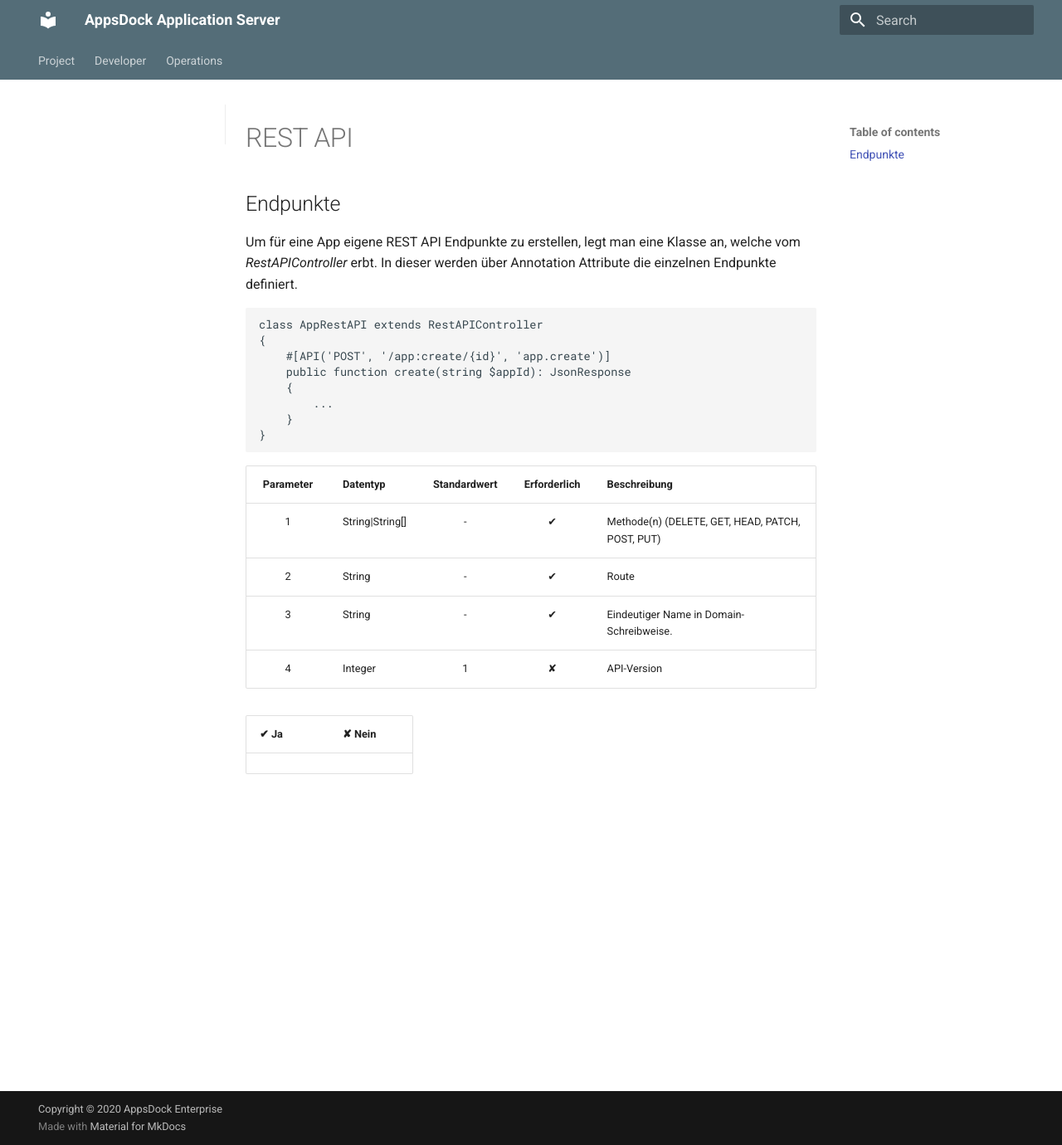
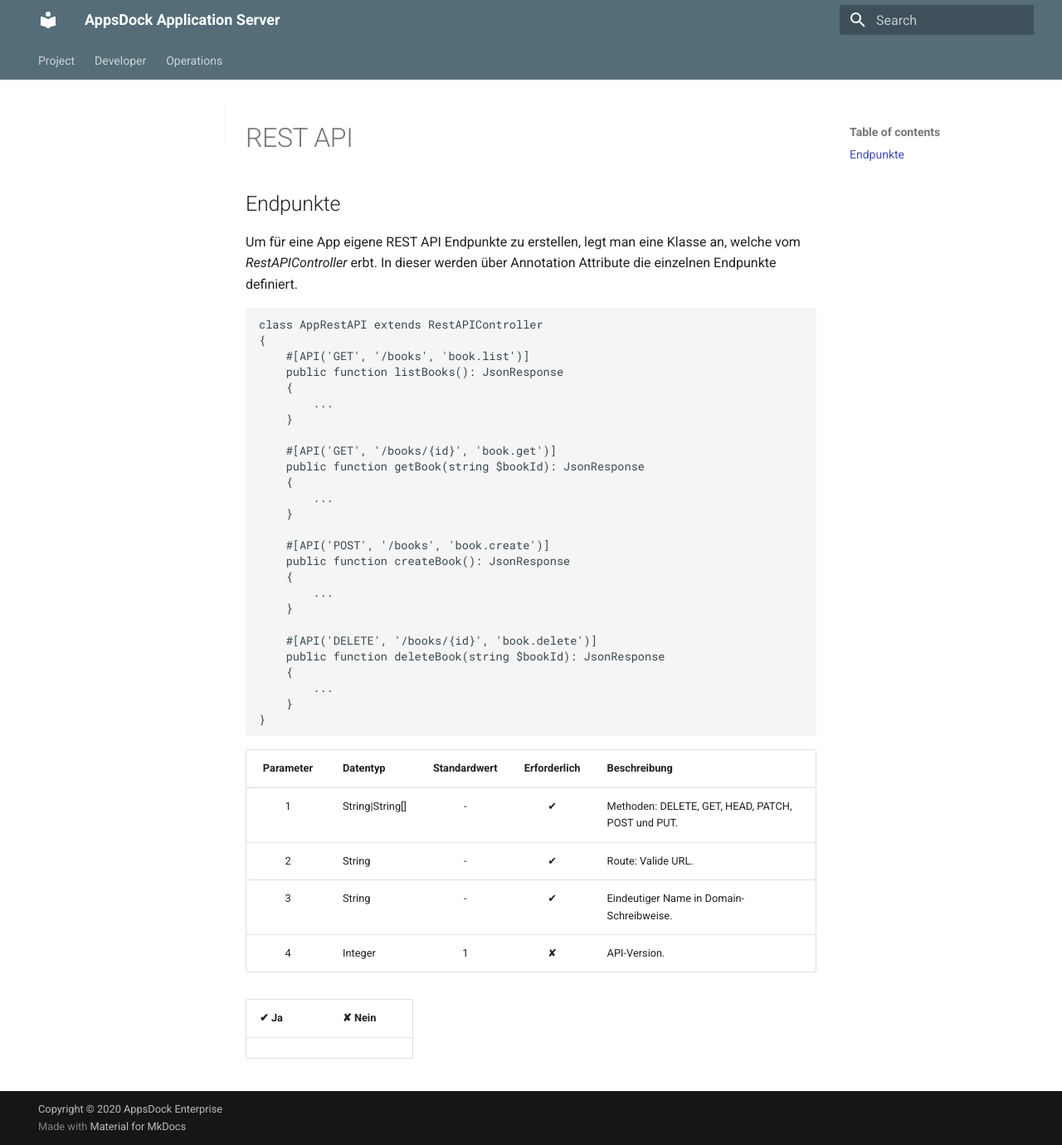
Before and after one commit to appsdock/docs, an MkDocs documentation site: the page built from docs/developer/API/REST.md, in a window 1280 px wide and 1380 px high. Shown: the whole window at 83% size. Built offline with MkDocs 1.6.1 and Material for MkDocs 9.7.7, drawn with Linux system fonts in a browser that asks for light colours.

Commit message:
REST API aktualisiert.

```diff
--- a/docs/developer/API/REST.md
+++ b/docs/developer/API/REST.md
@@ -7,8 +7,26 @@
 ~~~php
 class AppRestAPI extends RestAPIController
 {
-    #[API('POST', '/app:create/{id}', 'app.create')]
-    public function create(string $appId): JsonResponse
+    #[API('GET', '/books', 'book.list')]
+    public function listBooks(): JsonResponse
+    {
+        ...
+    }
+
+    #[API('GET', '/books/{id}', 'book.get')]
+    public function getBook(string $bookId): JsonResponse
+    {
+        ...
+    }
+
+    #[API('POST', '/books', 'book.create')]
+    public function createBook(): JsonResponse
+    {
+        ...
+    }
+
+    #[API('DELETE', '/books/{id}', 'book.delete')]
+    public function deleteBook(string $bookId): JsonResponse
     {
         ...
     }
@@ -17,10 +35,10 @@
 
 | Parameter | Datentyp | Standardwert | Erforderlich | Beschreibung
 | :-------: | -------- | :----------: | :----------: | ------------
-| 1 | String\|String[] | - | &#10004; | Methode(n) (DELETE, GET, HEAD, PATCH, POST, PUT)
-| 2 | String | - | &#10004; | Route
+| 1 | String\|String[] | - | &#10004; | Methoden: DELETE, GET, HEAD, PATCH, POST und PUT.
+| 2 | String | - | &#10004; | Route: Valide URL.
 | 3 | String | - | &#10004; | Eindeutiger Name in Domain-Schreibweise.
-| 4 | Integer | 1 | &#10008; | API-Version
+| 4 | Integer | 1 | &#10008; | API-Version.
 
 | &#10004; Ja | &#10008; Nein
 | ----------- | -------------
```
